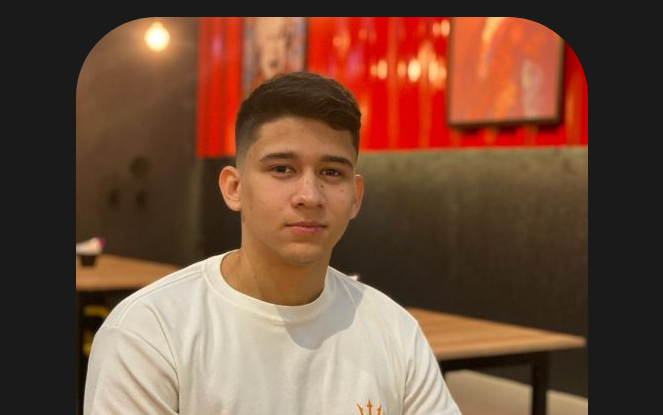
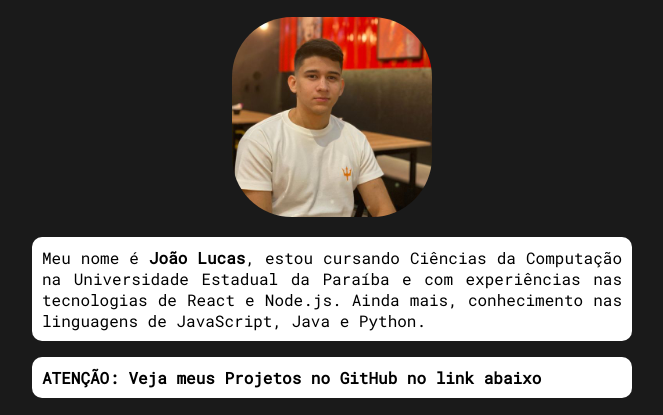
Before and after one commit to lucasops96/About-me, a plain HTML site: page index.html in a window 1280 px wide. Shown: the part 121-536 px from the top of the page, without its empty margins (308-971 px from the left). Drawn offline with Linux system fonts and the light colour scheme.

Commit message:
Update style.css

```diff
--- a/style.css
+++ b/style.css
@@ -18,7 +18,9 @@ h1,h2{
 }
 
 header > img {
-    border-radius: 80px;
+    border-radius: 60px;
+    width: 200px;
+    height: 200px;
 }
 
 section {
```
